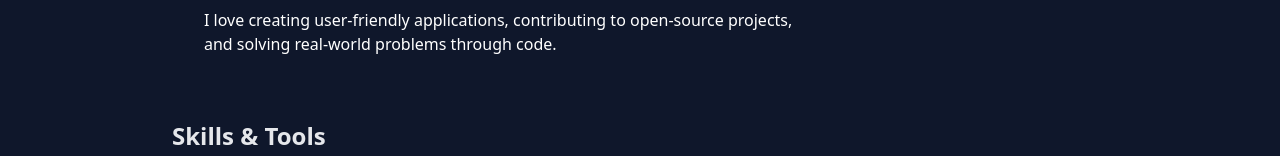
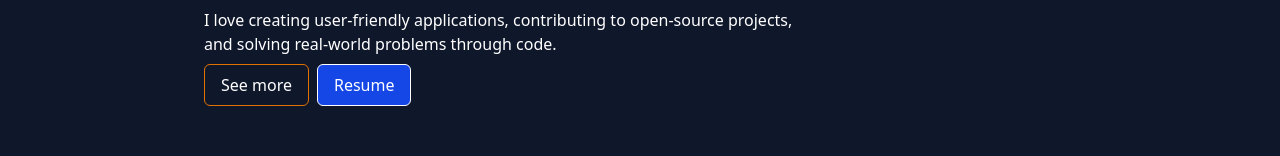
Before and after one commit to rajscriptsGH/Portfolio, a Next.js app: page / in a window 1280 px wide. Shown: the part 586-742 px from the top of the page. Built offline with nearby package versions, Linux system fonts and the light colour scheme; a web font is replaced by a local one.

Commit message:
resume button added to about

```diff
--- a/src/components/About.tsx
+++ b/src/components/About.tsx
@@ -14,7 +14,10 @@ const About = () => {
         <p> I specialize in MERN stack, Next.js, and TypeScript, and I'm currently diving into Web3 while exploring UI/UX design.</p>
 
         <p>I love creating user-friendly applications, contributing to open-source projects, and solving real-world problems through code.</p>
-
+      </div>
+      <div className='mt-2 flex gap-2'>
+        <button className='border w-fit px-4 py-2 rounded-md cursor-pointer border-amber-600 hover:bg-white hover:text-black'>See more</button>
+        <button className='border w-fit px-4 py-2 rounded-md cursor-pointer bg-blue-700 border-white hover:bg-green-500 hover:text-white'>Resume</button>
       </div>
     </div>
   )
```
